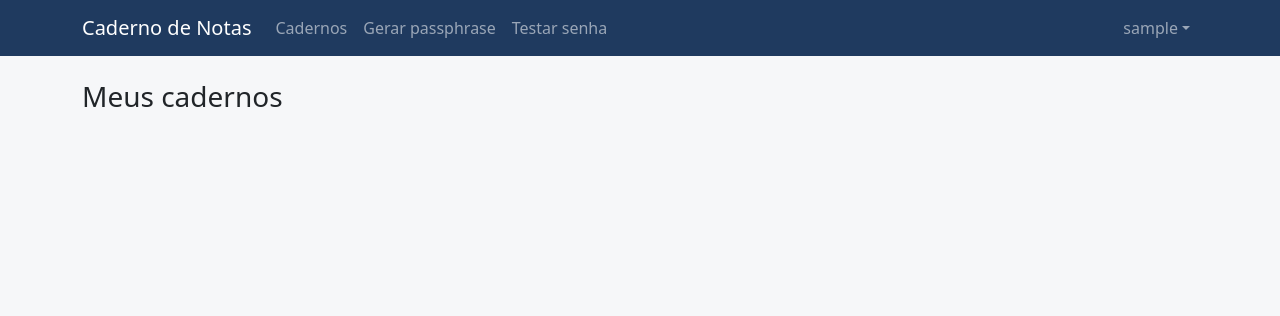
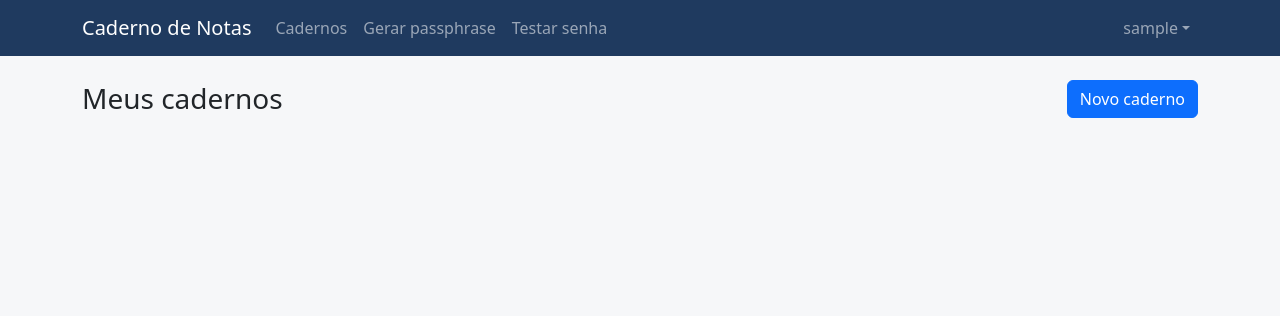
Before and after one commit to PAR75-IF/Caderno-de-Notas, a Django app: page /cadernos/ in a window 1280 px wide. Shown: the top 316 px of the page. Run offline with Django 5.2, Linux system fonts and the light colour scheme; the visitor is signed in with stand-in values (Sample User, id 1); data that the repository does not hold is empty; parts of the project's set-up code (start-up, migrations or seed data) failed here and were passed over; some libraries are stand-ins or nearby versions.

Commit message:
CRUD de cadernos

```diff
--- a/app/templates/app/cadernos.html
+++ b/app/templates/app/cadernos.html
@@ -3,11 +3,31 @@
 {% block titulo %}Cadernos - Caderno de Notas{% endblock %}
 
 {% block conteudo %}
-{# Versão provisória: na Etapa 13 esta página ganha os cartões e os links. #}
-<h1 class="h3 mb-4">Meus cadernos</h1>
-<ul class="list-group">
+<div class="d-flex justify-content-between align-items-center mb-4">
+    <h1 class="h3 mb-0">Meus cadernos</h1>
+    <a class="btn btn-primary" href="{% url 'criar_caderno' %}">Novo caderno</a>
+</div>
+
+<div class="row g-3">
     {% for caderno in cadernos %}
-        <li class="list-group-item">{{ caderno.nome }} ({{ caderno.total_notas }} nota{{ caderno.total_notas|pluralize }})</li>
+        <div class="col-md-6 col-lg-4">
+            <div class="card h-100">
+                <div class="card-body">
+                    <h2 class="h5 card-title">
+                        <a class="stretched-link text-decoration-none" href="
+{% url 'caderno' caderno.pk %}">{{ caderno.nome }}</a>
+                    </h2>
+                    {% if caderno.descricao %}
+                        <p class="card-text text-secondary">{{ caderno.descricao|truncatechars:120 }}</p>
+                    {% endif %}
+                </div>
+                <div class="card-footer text-secondary small">
+                    {# pluralize escreve "nota" ou "notas" conforme o número #}
+                    {{ caderno.total_notas }} nota{{ caderno.total_notas|pluralize }}
+                    · criado em {{ caderno.criado_em|date:"d/m/Y" }}
+                </div>
+            </div>
+        </div>
     {% endfor %}
-</ul>
+</div>
 {% endblock %}
--- a/app/views.py
+++ b/app/views.py
@@ -9,9 +9,9 @@ from django.views import View
 from django.views.decorators.cache import never_cache
 from app import entropia
 from app import diceware, entropia
-
 from app.forms import (
-    FormCadastro, FormGerador, FormLogin, FormTestarSenha, FormTrocarSenha,
+    FormCadastro, FormCaderno, FormGerador, FormLogin, FormTestarSenha,
+    FormTrocarSenha,
 )
 from app.models import Caderno, Etiqueta, Nota, NotaComum, NotaProtegida
 
@@ -19,6 +19,19 @@ from app.models import Caderno, Etiqueta, Nota, NotaComum, NotaProtegida
 # tem dois backends, o Django exige dizer qual deles "assina" a sessão.
 BACKEND_PADRAO = 'django.contrib.auth.backends.ModelBackend'
 
+
+def notas_do_usuario(usuario):
+    """
+    Ponto de partida de toda listagem de notas: só as do usuário.
+    select_related e prefetch_related trazem caderno, tipo e etiquetas em
+    poucas consultas, em vez de uma consulta por nota.
+    """
+    return (
+        Nota.objects
+        .filter(caderno__dono=usuario)
+        .select_related('caderno', 'notacomum', 'notaprotegida')
+        .prefetch_related('etiquetas')
+    )
 
 # ======================================================================
 # Contas e acesso
@@ -125,6 +138,91 @@ class ListarCadernos(LoginRequiredMixin, View):
         return render(request, 'app/cadernos.html', {'cadernos': cadernos})
 
 
+class CriarCaderno(LoginRequiredMixin, View):
+
+    def get(self, request):
+        form = FormCaderno(usuario=request.user)
+        return render(request, 'app/formulario.html', self.contexto(form))
+
+    def post(self, request):
+        form = FormCaderno(request.POST, usuario=request.user)
+        if form.is_valid():
+            caderno = form.save(commit=False)  # monta o objeto sem gravar ainda
+            caderno.dono = request.user        # o dono vem da sessão, nunca do formulário
+            caderno.save()
+            messages.success(request, 'Caderno criado.')
+            return redirect('caderno', pk=caderno.pk)
+        return render(request, 'app/formulario.html', self.contexto(form))
+
+    def contexto(self, form):
+        return {'form': form, 'titulo': 'Novo caderno', 'botao': 'Criar caderno', 'voltar': 'cadernos'}
+
+
+class VerCaderno(LoginRequiredMixin, View):
+    """Lista as notas de um caderno (RF07 da seção de notas)."""
+
+    def get(self, request, pk):
+        caderno = get_object_or_404(Caderno, pk=pk, dono=request.user)
+        notas = notas_do_usuario(request.user).filter(caderno=caderno)
+        return render(request, 'app/caderno.html', {'caderno': caderno, 'notas': notas})
+
+
+class EditarCaderno(LoginRequiredMixin, View):
+
+    def get(self, request, pk):
+        caderno = get_object_or_404(Caderno, pk=pk, dono=request.user)
+        form = FormCaderno(instance=caderno, usuario=request.user)
+        return render(request, 'app/formulario.html', self.contexto(form))
+
+    def post(self, request, pk):
+        caderno = get_object_or_404(Caderno, pk=pk, dono=request.user)
+        form = FormCaderno(request.POST, instance=caderno, usuario=request.user)
+        if form.is_valid():
+            form.save()
+            messages.success(request, 'Caderno atualizado.')
+            return redirect('caderno', pk=caderno.pk)
+        return render(request, 'app/formulario.html', self.contexto(form))
+
+    def contexto(self, form):
+        return {'form': form, 'titulo': 'Editar caderno', 'botao': 'Salvar', 'voltar': 'cadernos'}
+
+
+class ExcluirCaderno(LoginRequiredMixin, View):
+    """O get só mostra a confirmação (com o número de notas). Quem apaga é o post."""
+
+    def get(self, request, pk):
+        caderno = get_object_or_404(Caderno, pk=pk, dono=request.user)
+        if self.eh_o_ultimo(request.user):
+            messages.error(request, 'Este é o seu único caderno e não pode ser excluído.')
+            return redirect('cadernos')
+        total = caderno.notas.count()
+        if total == 0:
+            aviso = 'Este caderno não tem notas.'
+        elif total == 1:
+            aviso = 'A nota deste caderno também será apagada, mesmo se for protegida.'
+        else:
+            aviso = f'As {total} notas deste caderno também serão apagadas, inclusive as protegidas.'
+        return render(request, 'app/confirmar_exclusao.html', {
+            'titulo': 'Excluir caderno',
+            'pergunta': f'Excluir o caderno "{caderno.nome}"?',
+            'aviso': aviso,
+            'voltar': 'cadernos',
+        })
+
+    def post(self, request, pk):
+        caderno = get_object_or_404(Caderno, pk=pk, dono=request.user)
+        if self.eh_o_ultimo(request.user):
+            messages.error(request, 'Este é o seu único caderno e não pode ser excluído.')
+            return redirect('cadernos')
+        caderno.delete()  # as notas vão junto (on_delete=CASCADE)
+        messages.success(request, 'Caderno excluído.')
+        return redirect('cadernos')
+
+    def eh_o_ultimo(self, usuario):
+        # Toda nota precisa de um caderno, então a conta sempre mantém pelo menos um.
+        return Caderno.objects.filter(dono=usuario).count() <= 1
+
+
     # ======================================================================
 # Ferramentas de senha (RF19 e RF20) - funcionam sem login
 # ======================================================================
--- a/config/urls.py
+++ b/config/urls.py
@@ -15,6 +15,10 @@ urlpatterns = [
     path('conta/senha/', views.TrocarSenha.as_view(), name='trocar_senha'),
     # Cadernos
     path('cadernos/', views.ListarCadernos.as_view(), name='cadernos'),
+    path('cadernos/novo/', views.CriarCaderno.as_view(), name='criar_caderno'),
+    path('cadernos/<int:pk>/', views.VerCaderno.as_view(), name='caderno'),
+    path('cadernos/<int:pk>/editar/', views.EditarCaderno.as_view(), name='editar_caderno'),
+    path('cadernos/<int:pk>/excluir/', views.ExcluirCaderno.as_view(), name='excluir_caderno'),
 
     # Ferramentas de senha (sem login)
     path('ferramentas/passphrase/', views.GerarPassphrase.as_view(), name='passphrase'),
```
Also changed, not shown: app/forms.py (+27 -0 lines), app/templates/app/caderno.html (added, +32 -0 lines), app/templates/app/confirmar_exclusao.html (added, +22 -0 lines).
